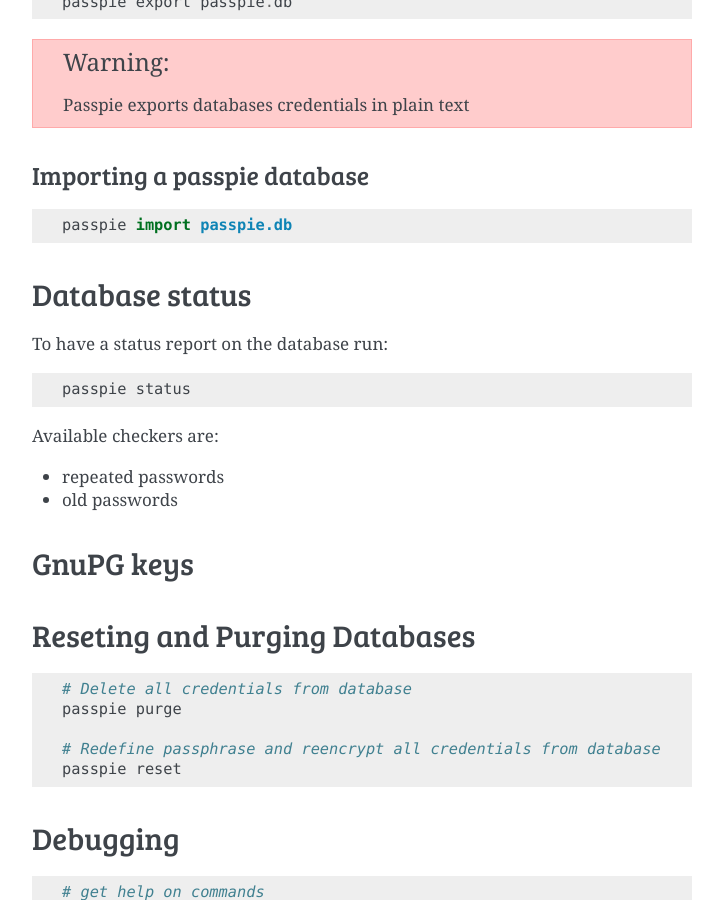
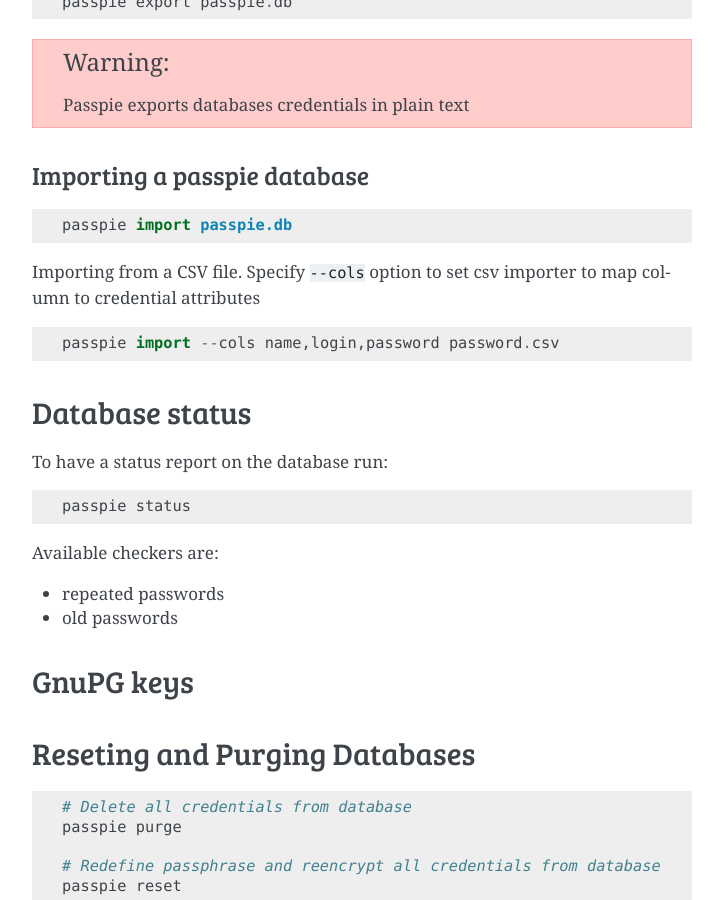
Before and after one commit to marcwebbie/passpie, a Sphinx documentation site: the page built from docs/getting_started.rst, in a window 1280 px wide and 900 px high, scrolled down 6306 px. Shown: the whole window, without its empty margins (388-1111 px from the left). Built offline with Sphinx 7.4.7, drawn with Linux system fonts in a browser that asks for light colours.

Commit message:
Update docs

```diff
--- a/docs/getting_started.rst
+++ b/docs/getting_started.rst
@@ -351,6 +351,14 @@
 
     passpie import passpie.db
 
+Importing from a CSV file. Specify ``--cols`` option to set csv importer to map column to credential attributes
+
+::
+
+   passpie import --cols name,login,password password.csv
+
+
+
 Database status
 ---------------
 
```
Also changed, not shown: 9 other files.
